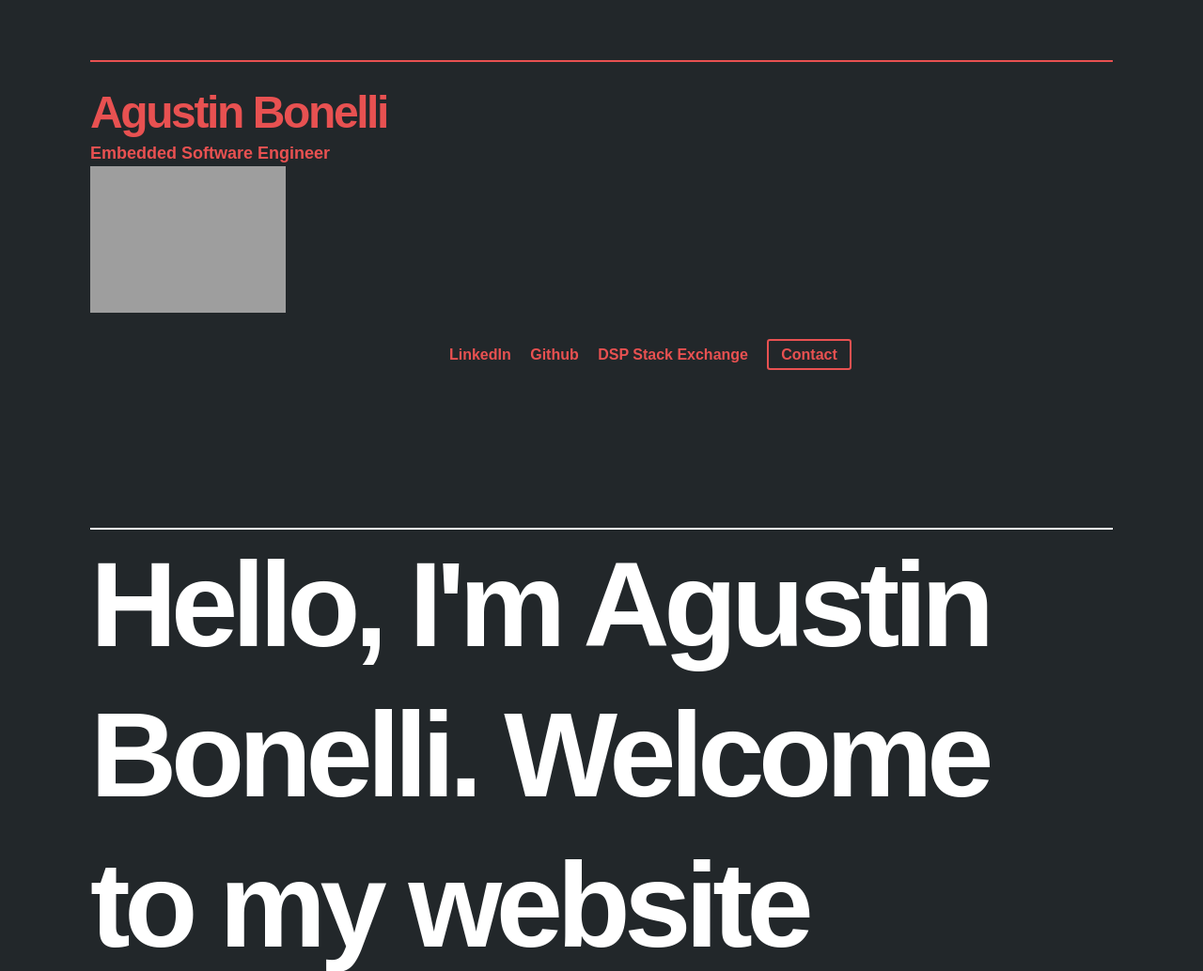
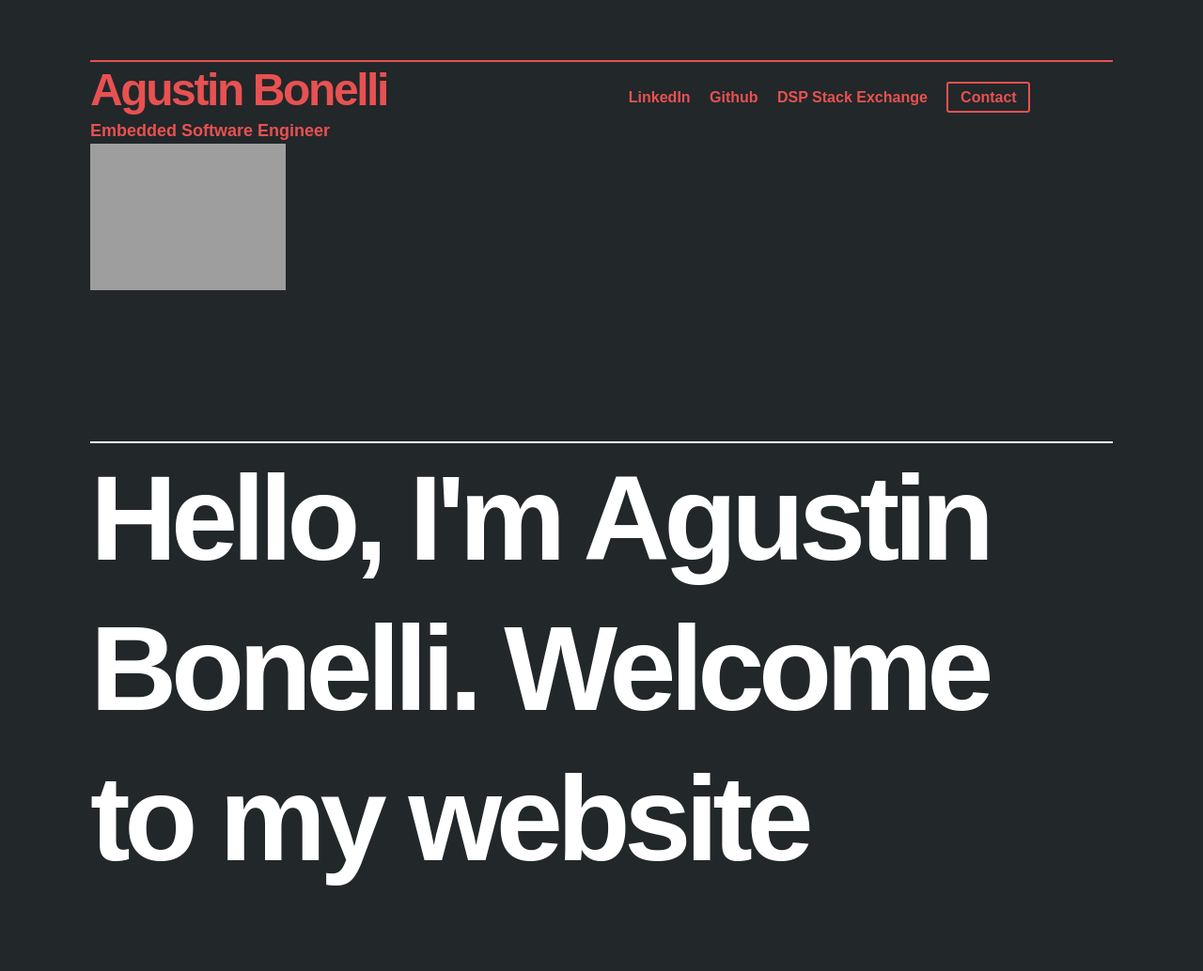
Before and after one commit to agustinbonelli/agustinbonelli.github.io, a PHP site: page / in a window 1280 px wide. Shown: the top 1034 px of the page at 94% size. Run offline with PHP 8.4, Linux system fonts and the light colour scheme; some libraries are stand-ins or nearby versions; grey boxes are pictures that could not be loaded.

Commit message:
Modify some css styles

```diff
--- a/css/main.css
+++ b/css/main.css
@@ -379,7 +379,7 @@ header #logo-container:last-child {
   }
 }
 header #logo-container #logo {
-  padding-top: 0.5em;
+  padding-top: 0;/*0.5em;*/
   font-weight: bold;
   font-size: 48px;
   line-height: 60px;
@@ -408,8 +408,8 @@ header nav {
   text-align: right;
   float: left;
   display: block;
-  margin-right: 2.35765%;
-  width: 74.41059%;
+  /*margin-right: 2.35765%;*/
+  /*width: 74.41059%;*/
 }
 header nav:last-child {
   margin-right: 0;
```
